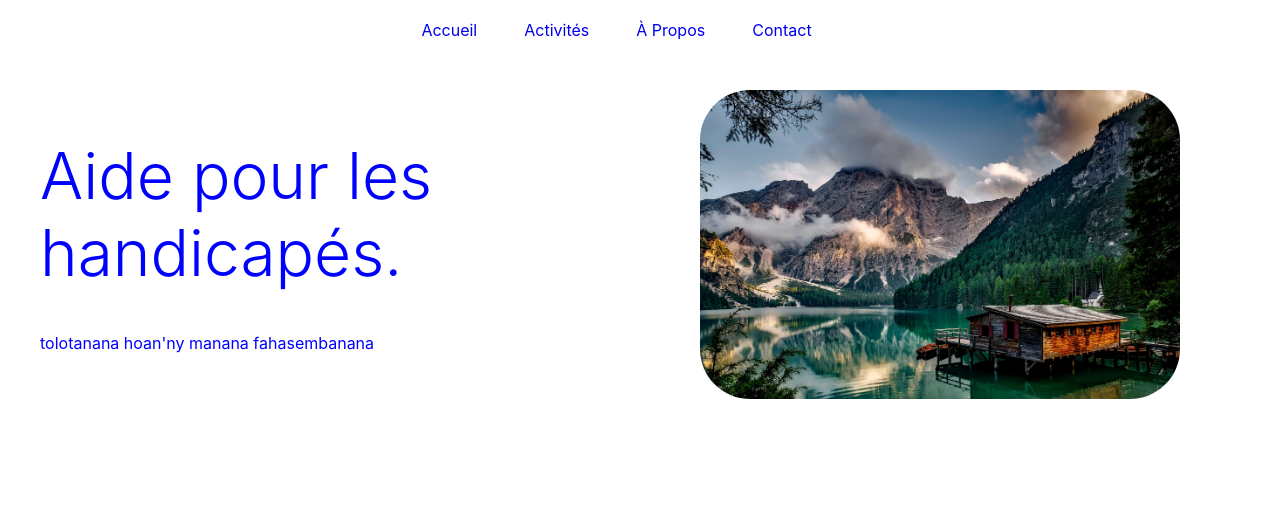
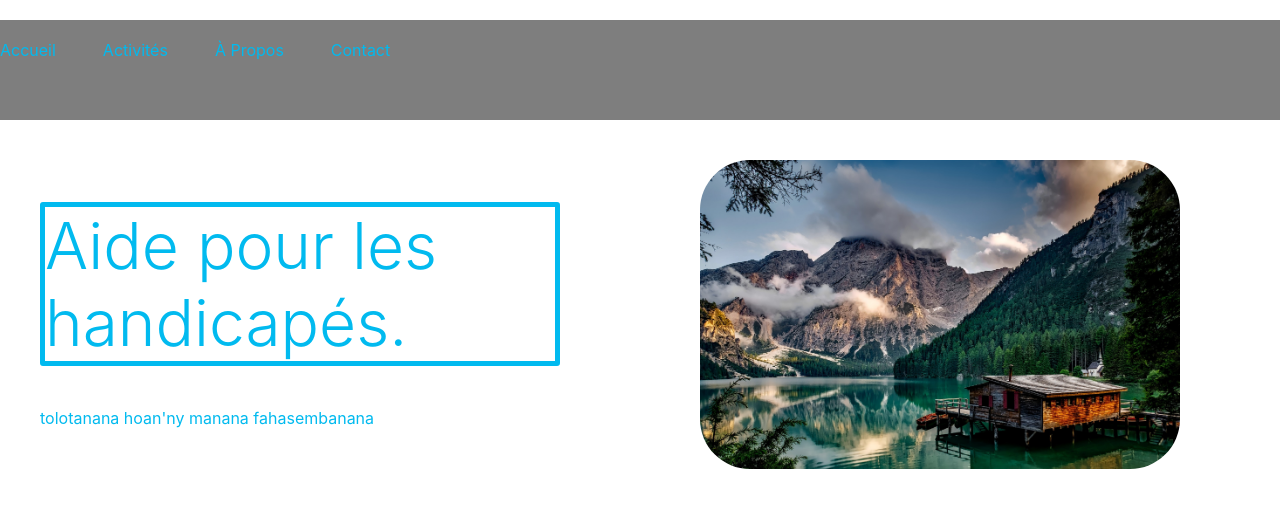
Before and after one commit to donal-R77/Fa_2023, a plain HTML site: page index.html in a window 1280 px wide. Drawn offline with Linux system fonts and the light colour scheme.

Commit message:
page d'accueil

```diff
--- a/assets/css/style.css
+++ b/assets/css/style.css
@@ -17,6 +17,16 @@ header {
     z-index: 100;
 }
 
+.head {
+    width: 100%;
+    height: 100px;
+    display: flex;
+    padding-top: 20px;
+    justify-content: space-between;
+    background-color: #7e7e7e;
+    z-index: 100;
+}
+
 .nav {
     display: flex;
 }
@@ -28,6 +38,7 @@ header {
 .nav li a {
     position: relative;
     margin-right: 47px;
+    color: #01baef;
     text-decoration: 0;
     transition: 0.5s;
     text-transform: capitalize;
@@ -47,22 +58,23 @@ header {
 }
 
 .content .text h2 {
-    color: blue;
+    color: #01baef;
     font-size: 4em;
     font-weight: 300;
     margin: 40px;
-    border-image: url();
+    border: 5px solid #01baef;
+    border-radius: 3px;
 }
 
 .content .text p {
-    color: blue;
+    color: #01baef;
     line-height: 1.5em;
     margin: 40px;
 }
 
 .slider {
     position: relative;
-    margin: 50px 60px;
+    margin: 120px 60px;
 }
 
 .slides {
--- a/index.html
+++ b/index.html
@@ -11,12 +11,14 @@
 <body>
     <!--Marius-->
     <header>
+        <div class="head">
             <ul class="nav">
                 <li><a href="#">accueil</a></li>
                 <li><a href="#">activités</a></li>
                 <li><a href="#">à propos</a></li>
                 <li><a href="#">contact</a></li>
             </ul>
+        </div>
     </header>
     <main>
         <!--Mariius-->
```
Lines whose indentation alone changed are shown as unchanged.
